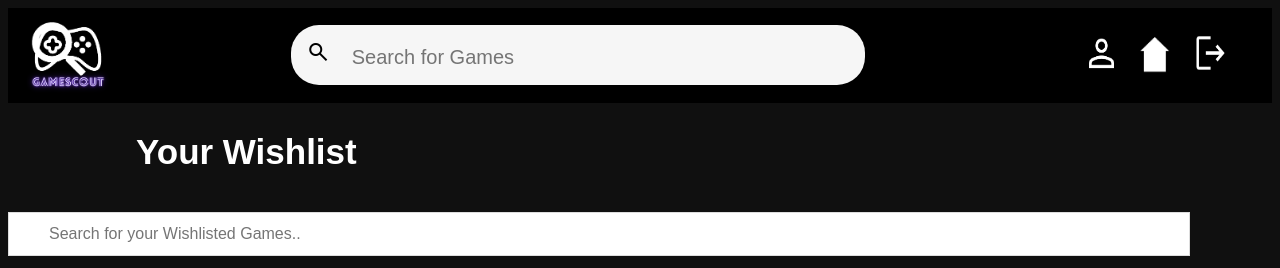
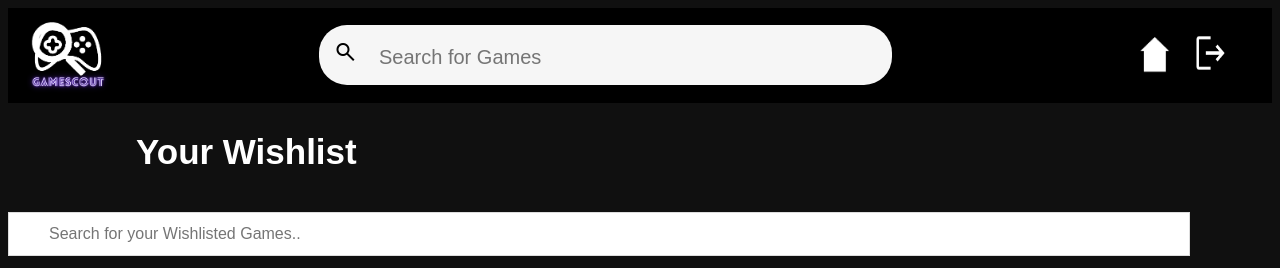
Before and after one commit to zarakagha/GameScout, a Flask app: page /wishlist in a window 1280 px wide. Shown: the top 268 px of the page. Run offline with Flask 3, Linux system fonts and the light colour scheme; the visitor is signed in with stand-in values (Sample User, id 1); some web fonts are replaced.

Commit message:
User Nav bar
Sign up and login icon invisible when logged in

```diff
--- a/templates/game.html
+++ b/templates/game.html
@@ -22,6 +22,7 @@
                 </form>
                 </div>
             <ul>
+                {% if loginbutton %}
                 <li>
                     <div class="dropdown">
                         <a class="drop-button">
@@ -33,8 +34,9 @@
                         </div>
                     </div>
                 </li>
+                {% endif %}
                 <li><a href="/wishlist"><img class="navdiv-icon" src="../static/images/heart.png" alt=""></a></li>
-                <li><a href=""><img class="navdiv-icon" src="../static/images/Logout.png" alt=""></a></li>
+                <li><a href="/logout"><img class="navdiv-icon" src="../static/images/Logout.png" alt=""></a></li>
             </ul>
         </div>
     </nav>
--- a/templates/mainpage.html
+++ b/templates/mainpage.html
@@ -40,6 +40,7 @@
                 </ul>
             </div>
         </nav>
+
     <div class="banner-wrap">
         <div class="banner-slideshow">
             <div class="background-Img" style="background-image: url(../static/images/MainPage-wallpapers/wukong.jpeg)"></div>
--- a/templates/wishlist.html
+++ b/templates/wishlist.html
@@ -4,14 +4,8 @@
     <meta charset="UTF-8" />
     <meta name="viewport" content="width=device-width, initial-scale=1.0" />
     <title>GameScout</title>
-    <link
-      rel="stylesheet"
-      href="{{ url_for('static', filename='css/style.css') }}"
-    />
-    <link
-      rel="stylesheet"
-      href="https://fonts.googleapis.com/css2?family=Material+Symbols+Outlined:opsz,wght,FILL,GRAD@24,400,0,0&icon_names=search"
-    />
+    <link rel="stylesheet" href="{{ url_for('static', filename='css/style.css') }}">
+    <link rel="stylesheet" href="https://fonts.googleapis.com/css2?family=Material+Symbols+Outlined:opsz,wght,FILL,GRAD@24,400,0,0&icon_names=search">
     <link href="https://fonts.cdnfonts.com/css/motiva-sans" rel="stylesheet" />
   </head>
 
@@ -26,23 +20,15 @@
         <div class="search">
           <form action="/gamesearch" method="POST">
             <span class="material-symbols-outlined">search</span>
-            <input
-              class="input-search"
-              type="search"
-              name="name"
-              placeholder="Search for Games"
-            />
+            <input class="input-search" type="search" name="name" placeholder="Search for Games">
           </form>
         </div>
         <ul>
-          <li>
+            {% if loginbutton %}
+            <li>
             <div class="dropdown">
               <a class="drop-button">
-                <img
-                  class="navdiv-icon"
-                  src="../static/images/person.png"
-                  alt=""
-                />
+                <img class="navdiv-icon" src="../static/images/person.png" alt="">
               </a>
               <div class="dropdown-content">
                 <a href="{{ url_for('login') }}">Log In</a>
@@ -50,19 +36,9 @@
               </div>
             </div>
           </li>
-          <li>
-            <a href="/"
-              ><img class="navdiv-icon" src="../static/images/home.png" alt=""
-            /></a>
-          </li>
-          <li>
-            <a href="/logout"
-              ><img
-                class="navdiv-icon"
-                src="../static/images/Logout.png"
-                alt=""
-            /></a>
-          </li>
+          {% endif %}
+          <li><a href="/"><img class="navdiv-icon" src="../static/images/home.png" alt=""></a></li>
+          <li><a href="/logout"><img class="navdiv-icon" src="../static/images/Logout.png" alt=""></a></li>
         </ul>
       </div>
     </nav>
```
Also changed, not shown: templates/explore.html (+5 -18 lines).
